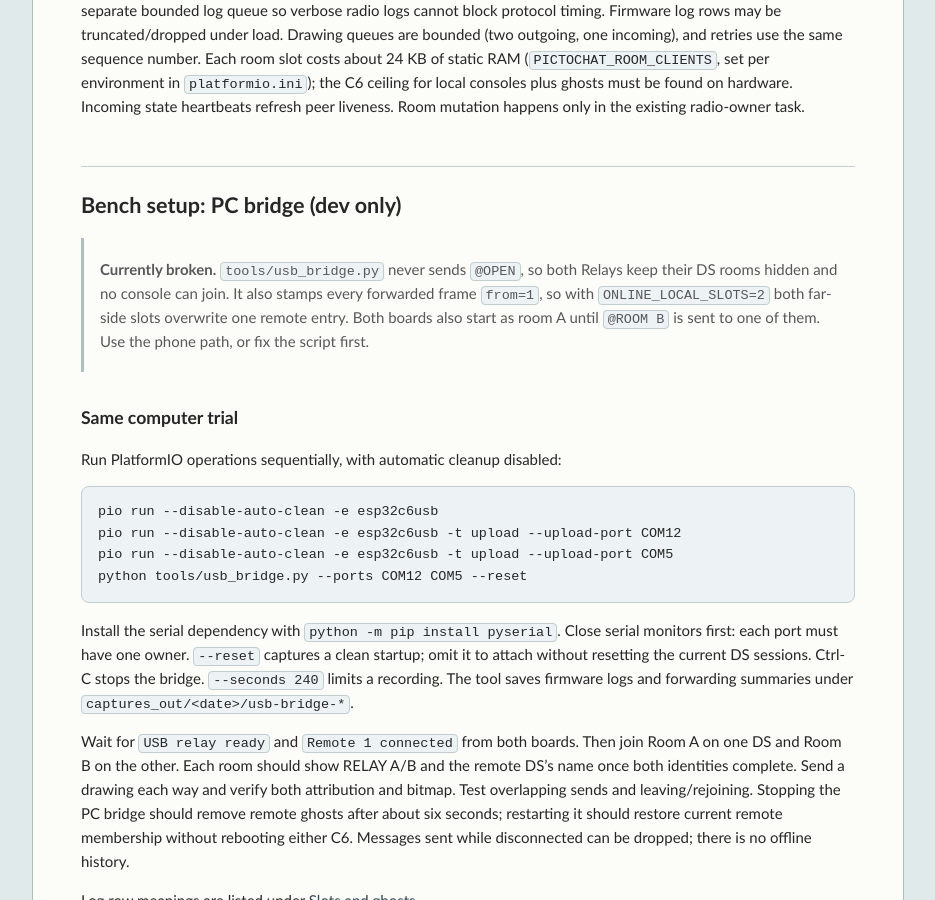
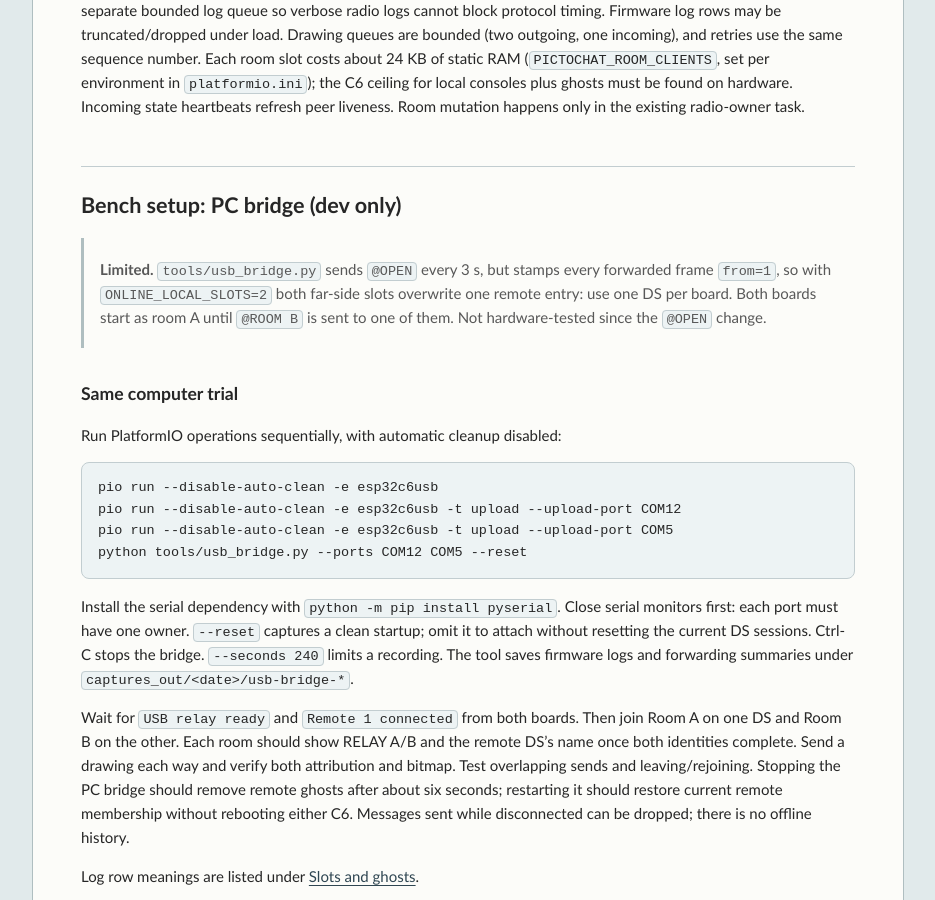
Before and after one commit to Pizzaface/retropicto, a Jekyll site: the page built from docs/USB_BRIDGE.md, in a window 1280 px wide and 900 px high, scrolled down 2829 px. Shown: the whole window, without its empty margins (172-1107 px from the left). Built offline with Jekyll 4.4.1, drawn with Linux system fonts in a browser that asks for light colours; our own code applies the rules of GitHub Pages for plain Markdown files.

Commit message:
docs: usb_bridge.py sends @OPEN; note single peer id limit

```diff
--- a/docs/USB_BRIDGE.md
+++ b/docs/USB_BRIDGE.md
@@ -115,11 +115,11 @@ Room mutation happens only in the existing radio-owner task.
 
 ## Bench setup: PC bridge (dev only)
 
-> **Currently broken.** `tools/usb_bridge.py` never sends `@OPEN`, so both
-> Relays keep their DS rooms hidden and no console can join. It also stamps
-> every forwarded frame `from=1`, so with `ONLINE_LOCAL_SLOTS=2` both far-side
-> slots overwrite one remote entry. Both boards also start as room A until
-> `@ROOM B` is sent to one of them. Use the phone path, or fix the script first.
+> **Limited.** `tools/usb_bridge.py` sends `@OPEN` every 3 s, but stamps every
+> forwarded frame `from=1`, so with `ONLINE_LOCAL_SLOTS=2` both far-side slots
+> overwrite one remote entry: use one DS per board. Both boards start as room A
+> until `@ROOM B` is sent to one of them. Not hardware-tested since the `@OPEN`
+> change.
 
 ### Same computer trial
 
```
